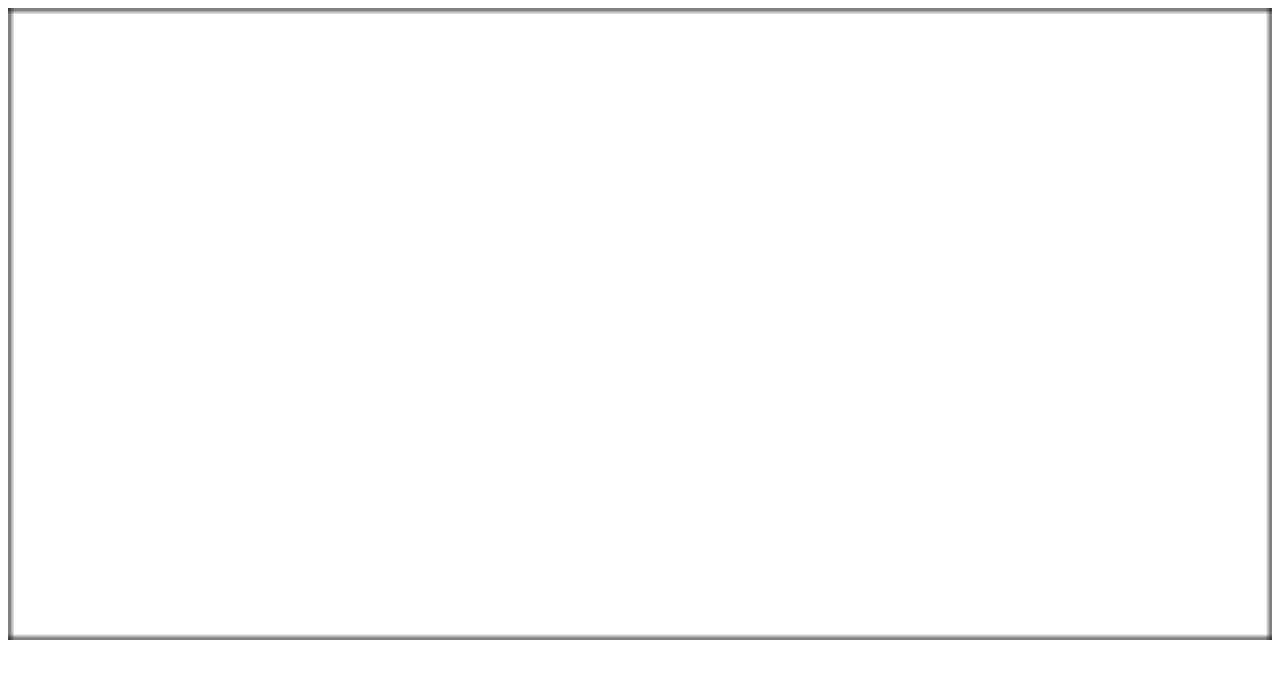
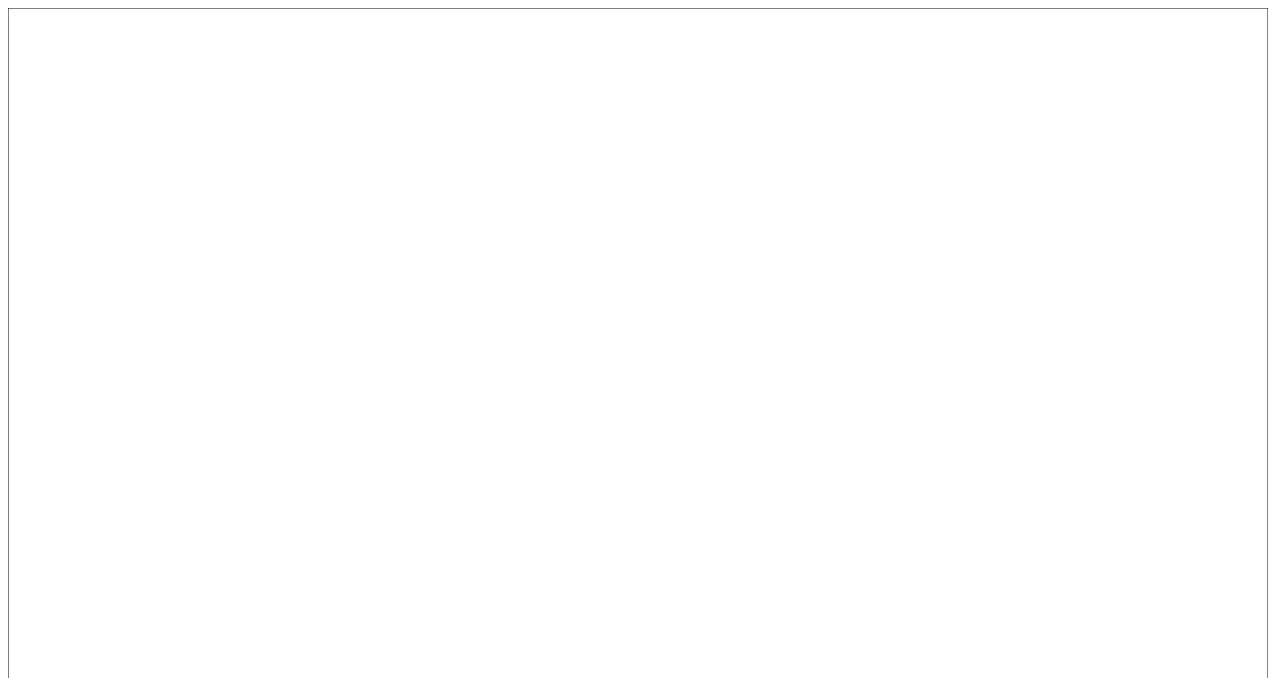
Before and after one commit to jamieHolloway182/cryptopoly, a Next.js app: page /game in a window 1280 px wide. Shown: the top 678 px of the page. Built offline with nearby package versions, Linux system fonts and the light colour scheme.

Commit message:
screen resize

```diff
--- a/components/Game/Canvas.js
+++ b/components/Game/Canvas.js
@@ -3,7 +3,14 @@ import styles from '../../styles/canvas/Canvas.module.css'
 
 const Canvas = () => {
 
+    //reference for getting canvas
     const canvasRef = useRef();
+
+    //runs only once, on page loading
+    useEffect(() => {
+        canvasRef.current.width = window.innerWidth - 20;
+        canvasRef.current.height = window.innerHeight - 100;
+    }, [])
 
     //game run function, runs every frame and updates canvas
     useEffect(() => {
@@ -12,9 +19,10 @@ const Canvas = () => {
         const canvas = canvasRef.current;
         const ctx = canvas.getContext('2d');
 
+        //draw background
         ctx.strokeStyle = '#000000';
         ctx.strokeRect(0, 0, ctx.canvas.width, ctx.canvas.height);
-    }, [])
+    })
 
     return (
         <div>
--- a/styles/canvas/Canvas.module.css
+++ b/styles/canvas/Canvas.module.css
@@ -1,3 +1,2 @@
 .canvas{
-    width: 100%
 }
```
